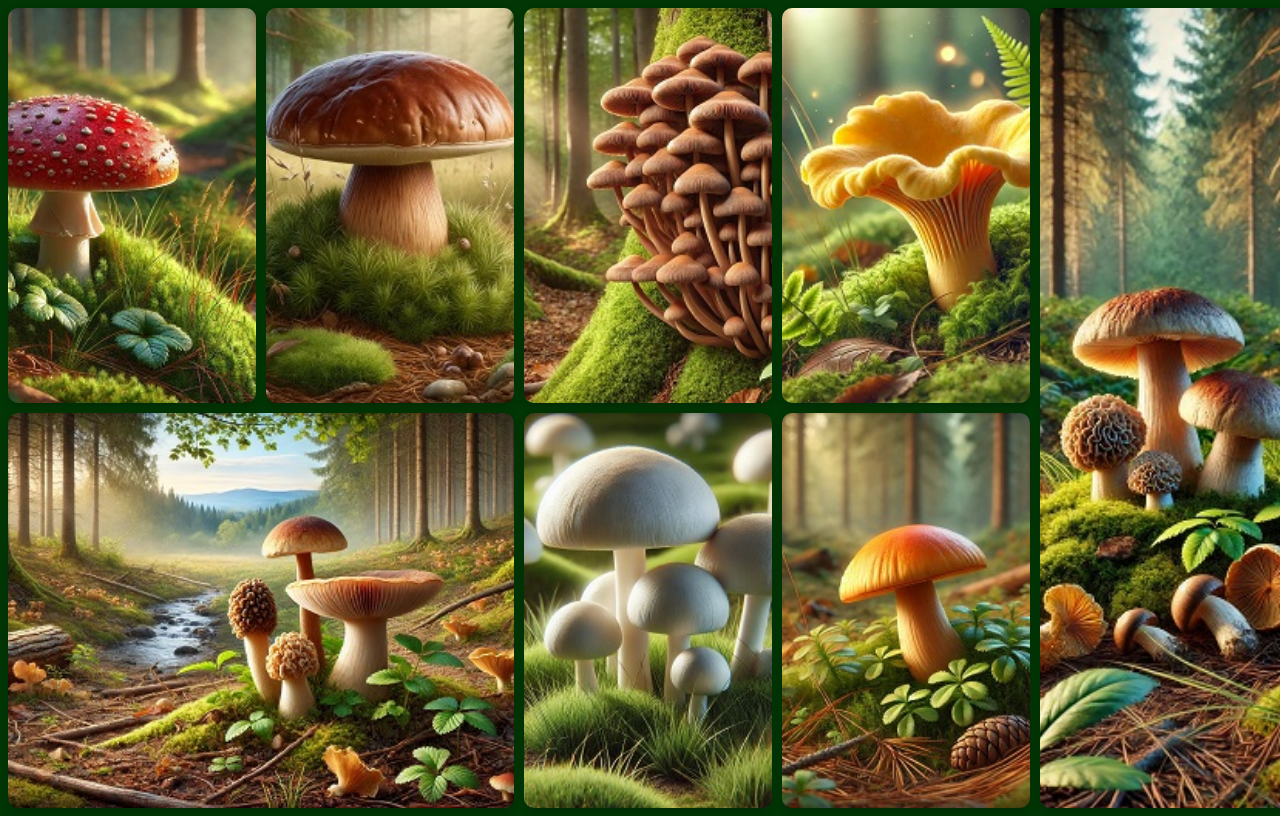
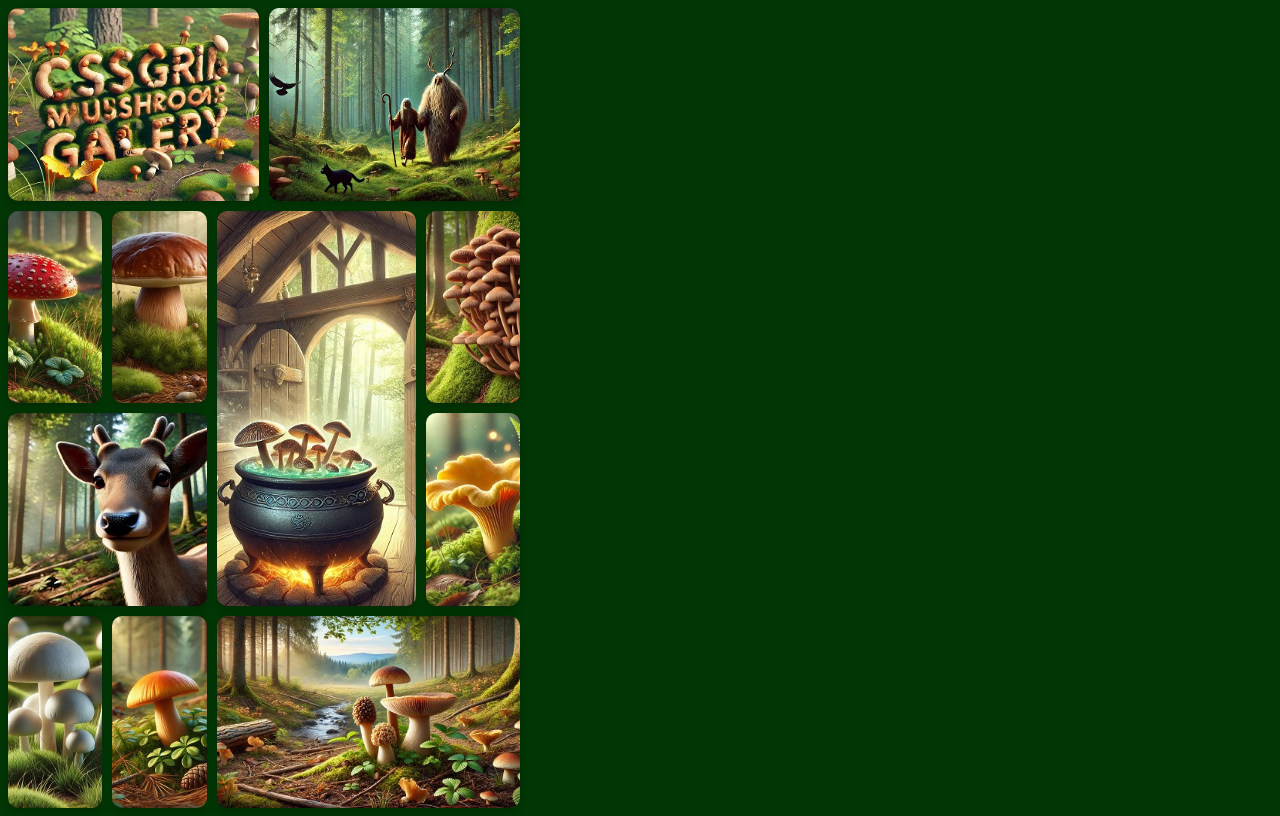
Before and after one commit to OlenaMyroshnykova/UtilizarCSSGrid, a plain HTML site: page index.html in a window 1280 px wide. Drawn offline with Linux system fonts and the light colour scheme.

Commit message:
Fixed styles.css and index.xtml added images

```diff
--- a/index.html
+++ b/index.html
@@ -8,14 +8,17 @@
 </head>
 <body>
     <div class="grid-container">
-        <div class="grid-item item1"><img src="images/agaric.jpg" alt="Fly Agaric Mushroom"></div>
-        <div class="grid-item item2"><img src="images/porcini.jpg" alt="Porcini Mushroom"></div>
-        <div class="grid-item item3"><img src="images/armillaria.jpg" alt="Honey Mushrooms"></div>
-        <div class="grid-item item4"><img src="images/chanterelle.jpg" alt="Chanterelle Mushroom"></div>
-        <div class="grid-item item5"><img src="images/allinone.jpg" alt="Various Mushrooms in Forest"></div>
-        <div class="grid-item item6"><img src="images/nature.jpg" alt="Mixed Mushrooms in Nature""></div>
-        <div class="grid-item item7"><img src="images/champinions.jpg" alt="Champignons"></div>
-        <div class="grid-item item8"><img src="images/saffron.jpg" alt="Saffron Milk Cap"></div>
+        <div class="grid-item item1"><img src="images/galery.jpg" alt="Mushroom galery"></div>
+        <div class="grid-item item2"><img src="images/witch.jpg" alt="Witch"></div>
+        <div class="grid-item item3"><img src="images/agaric.jpg" alt="Fly Agaric Mushroom"></div>
+        <div class="grid-item item4"><img src="images/porcini.jpg" alt="Porcini Mushroom"></div>
+        <div class="grid-item item5"><img src="images/cauldron.jpg" alt="Cauldron"></div>
+        <div class="grid-item item6"><img src="images/armillaria.jpg" alt="Honey Mushrooms"></div>
+        <div class="grid-item item7"><img src="images/Deer.jpg" alt="Deer"></div>
+        <div class="grid-item item8"><img src="images/chanterelle.jpg" alt="Chanterelle Mushroom"></div>
+        <div class="grid-item item9"><img src="images/champinions.jpg" alt="Champignons"></div>
+        <div class="grid-item item10"><img src="images/saffron.jpg" alt="Saffron Milk Cap"></div>
+        <div class="grid-item item11"><img src="images/nature.jpg" alt="Mixed Mushrooms in Nature"></div>
     </div>
 </body>
 </html>
--- a/styles.css
+++ b/styles.css
@@ -4,58 +4,73 @@ body {
 
 .grid-container {
     display: grid;
-    grid-template-columns: repeat(15, 1fr);
-    grid-template-rows: repeat(10, 1fr);
-    width: 100vw;
+    grid-template-columns: repeat(10, 1fr);
+    grid-template-rows: repeat(8, 1fr);
+    width: 40vw;
     height: 100vh;
     gap: 10px;
+    align-self: center;
 }
 
 .grid-item img {
     width: 100%;
     height: 100%;
-    object-fit: cover; /* Изображение будет подгоняться под размер блока */
+    object-fit: cover;
     border-radius: 10px;
     box-shadow: 0 4px 8px rgba(0, 0, 0, 0.2);
 }
 
-/* Настройка пропорций элементов сетки */
 .item1 {
-    grid-column: span 3;
-    grid-row: span 5;
+    grid-column: span 5;
+    grid-row: span 2;
 }
 
 .item2 {
-    grid-column: span 3;
-    grid-row: span 5;
+    grid-column: span 5;
+    grid-row: span 2;
 }
 
 .item3 {
-    grid-column: span 3;
-    grid-row: span 5;
+    grid-column: span 2;
+    grid-row: span 2;
 }
 
 .item4 {
-    grid-column: span 3;
-    grid-row: span 5;
+    grid-column: span 2;
+    grid-row: span 2;
 }
 
 .item5 {
-    grid-column: span 3;
-    grid-row: span 10;
+    grid-column: span 4;
+    grid-row: span 4;
 }
 
 .item6 {
-    grid-column: span 6;
-    grid-row: span 5;
+    grid-column: span 2;
+    grid-row: span 2;
 }
 
 .item7 {
-    grid-column: span 3;
-    grid-row: span 5;
+    grid-column: span 4;
+    grid-row: span 2;
 }
 
 .item8 {
-    grid-column: span 3;
-    grid-row: span 5;
+    grid-column: span 2;
+    grid-row: span 2;
 }
+
+.item9 {
+    grid-column: span 2;
+    grid-row: span 2;
+}
+
+.item10 {
+    grid-column: span 2;
+    grid-row: span 2;
+}
+
+.item11 {
+    grid-column: span 6;
+    grid-row: span 2;
+}
```
Also changed, not shown: images/cauldron.jpg (added), images/deer.jpg (added), images/galery.jpg (added), images/witch.jpg (added).
